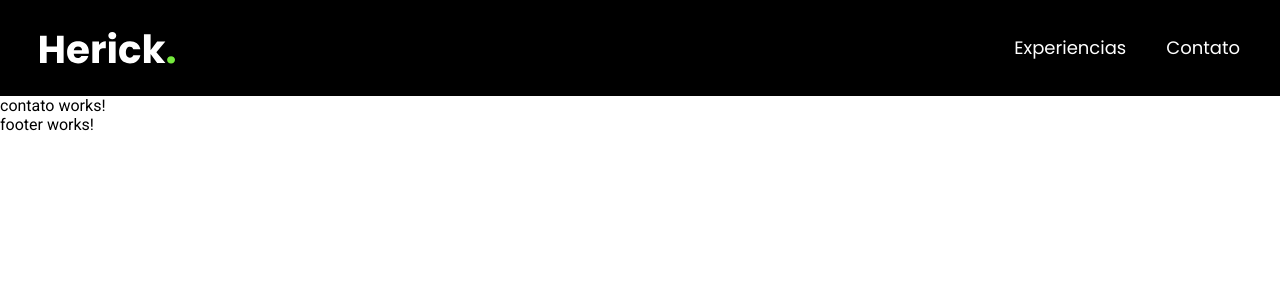
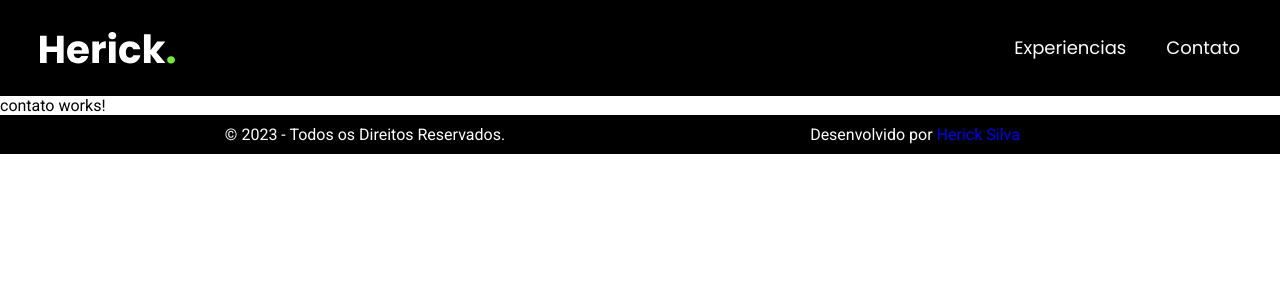
Before and after one commit to herickdevp/Desafio-Enacon, an Angular app: page /contato in a window 1280 px wide. Shown: the top 300 px of the page. Built offline with nearby package versions, Linux system fonts and the light colour scheme.

Commit message:
implementacao footer

```diff
--- a/src/app/components/cta/cta.component.css
+++ b/src/app/components/cta/cta.component.css
@@ -2,7 +2,7 @@
   display: grid;
   grid-template-columns: 1fr 1fr;
   gap: 100px;
-  padding: 100px 20px 10px 20px;
+  padding: 100px 20px 100px 20px;
   margin: 0 auto;
   position: relative;
   text-align: center;
--- a/src/app/components/cta/cta.component.html
+++ b/src/app/components/cta/cta.component.html
@@ -8,16 +8,5 @@
     <div>
       <a class="btn" routerLink="/contato">entre em contato</a>
     </div>
-
-    <p>{{ name }} © 2023 - Todos os Direitos Reservados. <span></span></p>
-    <p>
-      Desenvolvido por
-      <a
-        class="p1"
-        href="https://www.linkedin.com/in/herick-silva-36b440134/"
-        target="_blank"
-        >Herick Silva</a
-      >
-    </p>
   </div>
 </div>
--- a/src/app/components/cta/cta.component.ts
+++ b/src/app/components/cta/cta.component.ts
@@ -5,6 +5,4 @@ import { Component, Input } from '@angular/core';
   templateUrl: './cta.component.html',
   styleUrls: ['./cta.component.css'],
 })
-export class CtaComponent {
-  @Input() name: String = '';
-}
+export class CtaComponent {}
--- a/src/app/components/footer/footer.component.css
+++ b/src/app/components/footer/footer.component.css
@@ -0,0 +1,7 @@
+.footer {
+  display: grid;
+  grid-template-columns: 1fr 1fr;
+  gap: 100px;
+  padding: 10px 100px;
+  text-align: center;
+}
--- a/src/app/components/footer/footer.component.html
+++ b/src/app/components/footer/footer.component.html
@@ -1 +1,14 @@
-<p>footer works!</p>
+<div [ngStyle]="{ 'background-color': 'black', color: 'white' }">
+  <div class="footer conteiner">
+    <p>{{ name }} © 2023 - Todos os Direitos Reservados. <span></span></p>
+    <p>
+      Desenvolvido por
+      <a
+        class="p1"
+        href="https://www.linkedin.com/in/herick-silva-36b440134/"
+        target="_blank"
+        >Herick Silva</a
+      >
+    </p>
+  </div>
+</div>
--- a/src/app/components/footer/footer.component.ts
+++ b/src/app/components/footer/footer.component.ts
@@ -1,10 +1,10 @@
-import { Component } from '@angular/core';
+import { Component, Input } from '@angular/core';
 
 @Component({
   selector: 'app-footer',
   templateUrl: './footer.component.html',
-  styleUrls: ['./footer.component.css']
+  styleUrls: ['./footer.component.css'],
 })
 export class FooterComponent {
-
+  @Input() name: String = '';
 }
```
